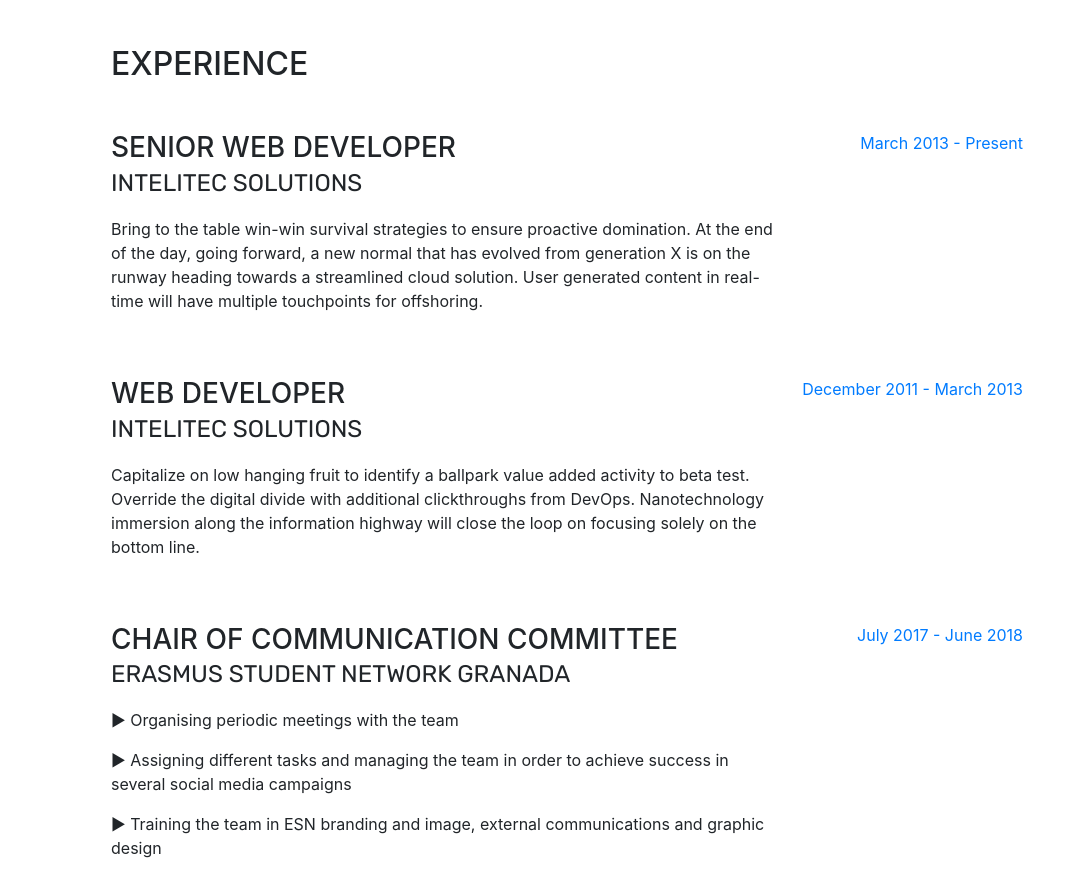
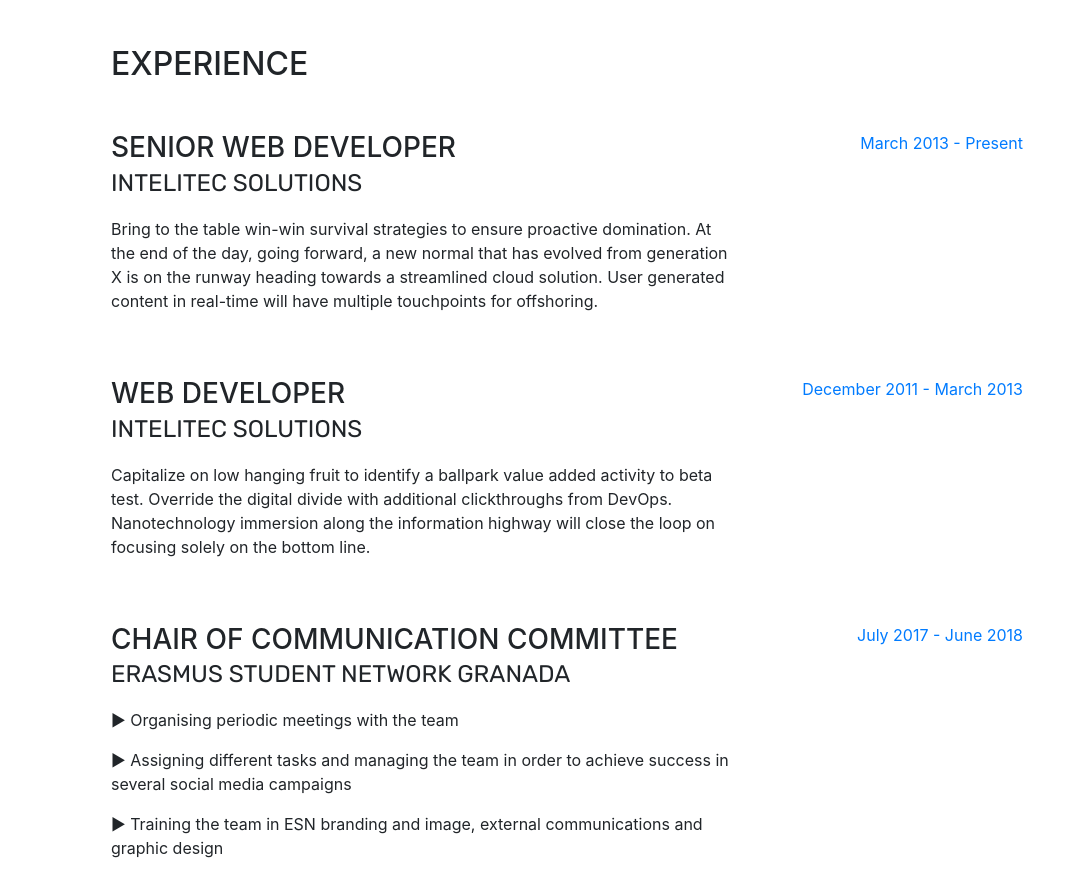
Before and after one commit to caentrena/carlosentrena, a website with bundled scripts: page index.html in a window 1280 px wide. Shown: the part 804-1683 px from the top of the page, without its empty margins (209-1280 px from the left). Built offline with nearby package versions, Linux system fonts and the light colour scheme; a web font is replaced by a local one.

Commit message:
third commit

```diff
--- a/css/resume.css
+++ b/css/resume.css
@@ -172,7 +172,7 @@
     min-height: 100vh;
   }
   section.resume-section .resume-item .resume-date {
-    min-width: 15rem;
+    min-width: 18rem;
   }
 }
 
--- a/index.html
+++ b/index.html
@@ -4,7 +4,7 @@
   <head>
 
     <meta charset="utf-8">
-    <meta name="viewport" content="width=device-width, initial-scale=1.0, shrink-to-fit=no, maximum-scale=1, minimum-scale=1">
+    <meta name="viewport" content="width=device-width, initial-scale=0.8, shrink-to-fit=no">
     <meta name="description" content="">
     <meta name="author" content="">
 
```
